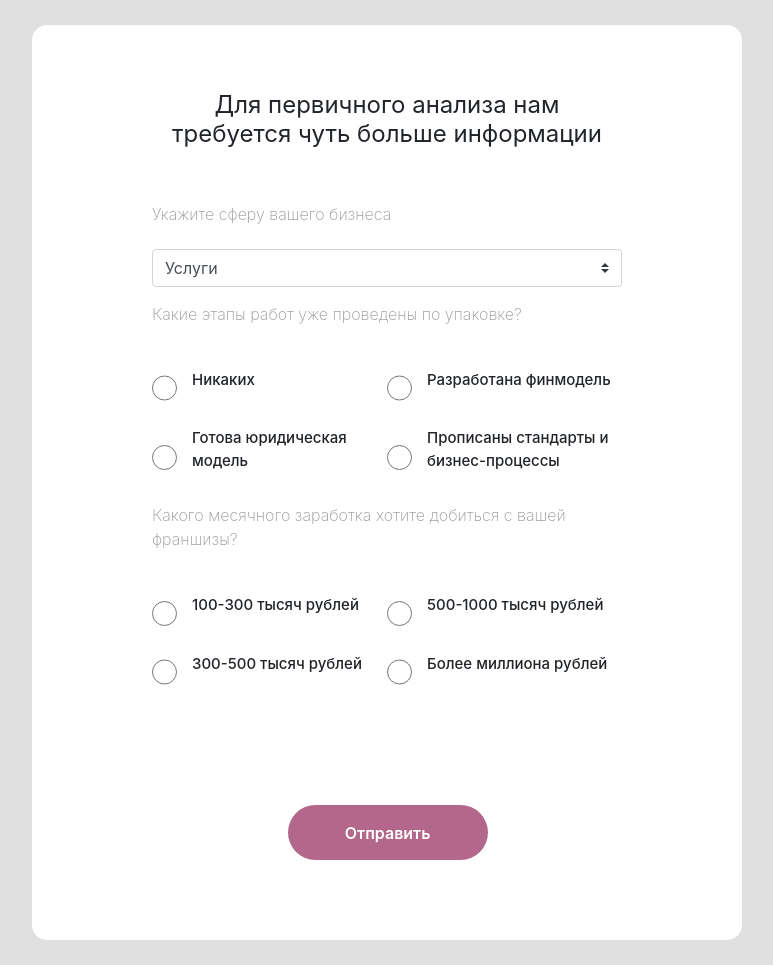
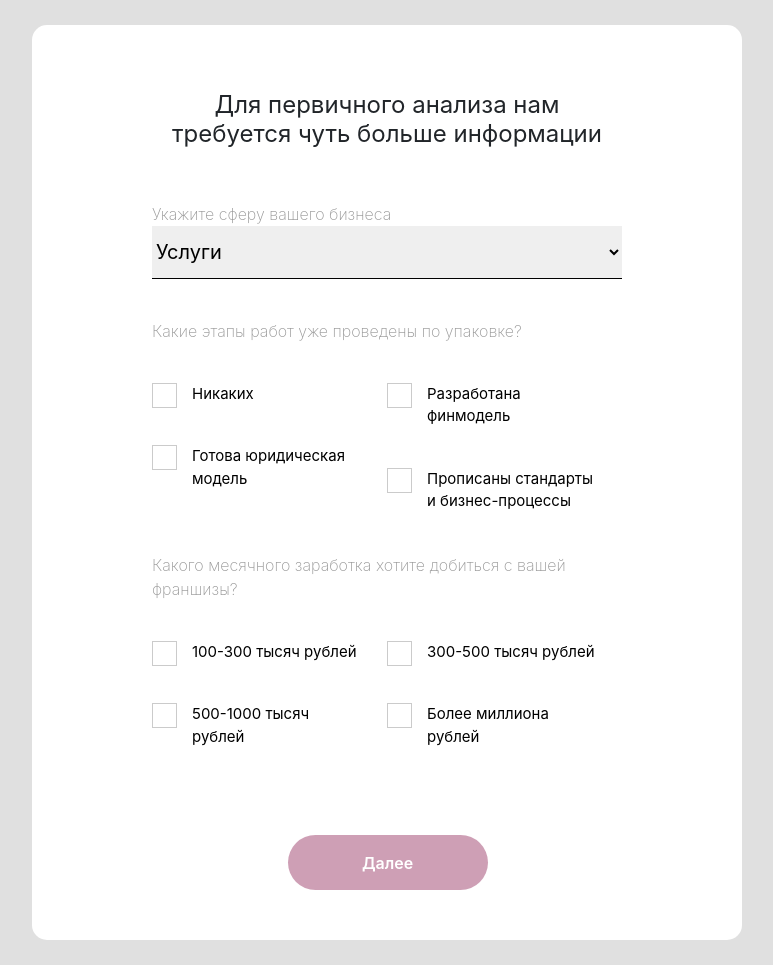
Before and after one commit to ifeelsoempty/partnerkin-task, a PHP site: page / in a window 1280 px wide. Shown: the whole page, without its empty margins (253-1026 px from the left). Run offline with PHP 8.4, Linux system fonts and the light colour scheme.

Commit message:
complete task

```diff
--- a/api/Controller.php
+++ b/api/Controller.php
@@ -17,8 +17,7 @@ function createCustomer()
     $json_str = file_get_contents('php://input');
     $data = json_decode($json_str);
 
-    $created = Service::createCustomer($data);
+    Service::createCustomer($data);
 
-    echo json_encode($created);
     return true;
 }
--- a/api/config/AppError.php
+++ b/api/config/AppError.php
@@ -1,10 +1,10 @@
 <?php
-
 class AppError
 {
     public $message;
     public $status;
-    function __construct($inputMessage,$inputStatus) {
+    function __construct($inputMessage, $inputStatus)
+    {
         $this->message = $inputMessage;
         $this->status = $inputStatus;
     }
--- a/api/config/config.php
+++ b/api/config/config.php
@@ -1,4 +1,3 @@
 <?php
-
-require_once ('AppError.php');
-require_once ('ResponseHelper.php');
+require_once('AppError.php');
+require_once('ResponseHelper.php');
--- a/api/db/Db.php
+++ b/api/db/Db.php
@@ -1,7 +1,9 @@
 <?php
-    class Db {
+class Db
+{
 
-        public static function getConnection(){
+    public static function getConnection()
+    {
         $paramsPath = ROOT . '/db/db_params.php';
         $params = include($paramsPath);
 
--- a/api/db/db_params.php
+++ b/api/db/db_params.php
@@ -5,4 +5,5 @@
     'dbname' => 'partnerkin_db',
     'user' => 'root',
     'password' => '',
+    'auth_key' => '9c0e70d89edf38d2080f616e6ac92f47'
 );
--- a/api/routes/Router.php
+++ b/api/routes/Router.php
@@ -2,7 +2,6 @@
 
 class Router
 {
-
     private  $routes;
 
     public function __construct()
@@ -21,6 +20,7 @@ class Router
     public function run()
     {
         $uri = $this->getURI();
+        $uri = preg_replace("/\?.+/", "", $uri);
         $routFoundFlag = false;
         header('Content-Type: application/json');
         foreach ($this->routes as $uriPattern => $path) {
--- a/index.html
+++ b/index.html
@@ -21,75 +21,91 @@
       <h1>Для первичного анализа нам требуется чуть больше информации</h1>
       <div class="steps">
         <label>Укажите сферу вашего бизнеса</label>
-        <div class="step-1">
-          <select class="custom-select">
+        <div class="step" style="display: block;">
+          <select class="select">
             <option>Услуги</option>
             <option>Торговля</option>
             <option>Общественное питание</option>
             <option>Производство</option>
             <option>IT-сфера</option>
-            <option>Другое</option>
+            <option id="another">Другое</option>
           </select>
         </div>
         <label>Какие этапы работ уже проведены по упаковке?</label>
-        <div class="step-2">
+        <div class="step">
           <div class="column">
-            <div class="item">
-              <input name="stage" type="radio" value="Никаких" />
-              <p>Никаких</p>
+            <div class="check-item">
+              <input id="Никаких" name="stage" type="radio" value="Никаких" />
+              <label for="Никаких">Никаких</label>
             </div>
-            <div class="item">
+            <div class="check-item">
               <input
+                id="Готова юридическая модель"
                 name="stage"
                 type="radio"
                 value="Готова юридическая модель"
               />
-              <p>Готова юридическая модель</p>
+              <label for="Готова юридическая модель">
+                Готова юридическая модель
+              </label>
             </div>
           </div>
           <div class="column">
-            <div class="item">
-              <input name="stage" type="radio" value="Разработана финмодель" />
-              <p>Разработана финмодель</p>
+            <div class="check-item">
+              <input
+                id="Разработана финмодель"
+                name="stage"
+                type="radio"
+                value="Разработана финмодель"
+              />
+              <label for="Разработана финмодель">Разработана финмодель</label>
             </div>
-            <div class="item">
+            <div class="check-item">
               <input
+                id="Прописаны стандарты и бизнес-процессы"
                 name="stage"
                 type="radio"
                 value="Прописаны стандарты и бизнес-процессы"
               />
-              <p>Прописаны стандарты и бизнес-процессы</p>
+              <label for="Прописаны стандарты и бизнес-процессы"
+                >Прописаны стандарты и бизнес-процессы</label
+              >
             </div>
           </div>
         </div>
-        <label
-          >Какого месячного заработка хотите добиться с вашей франшизы?</label
-        >
-        <div class="step-3">
+        <label>
+          Какого месячного заработка хотите добиться с вашей франшизы?
+        </label>
+        <div class="step">
           <div class="column">
-            <div class="item">
-              <input name="salary" type="radio" value="100-300" />
-              <p>100-300 тысяч рублей</p>
+            <div class="check-item">
+              <input id="100-300" name="salary" type="radio" value="100-300" />
+              <label for="100-300">100-300 тысяч рублей</label>
             </div>
-            <div class="item">
-              <input name="salary" type="radio" value="300-500" />
-              <p>300-500 тысяч рублей</p>
+            <div class="check-item">
+              <input
+                id="500-1000"
+                name="salary"
+                type="radio"
+                value="500-1000"
+              />
+              <label for="500-1000">500-1000 тысяч рублей</label>
             </div>
           </div>
           <div class="column">
-            <div class="item">
-              <input name="salary" type="radio" value="500-1000" />
-              <p>500-1000 тысяч рублей</p>
+            <div class="check-item">
+              <input id="300-500" name="salary" type="radio" value="300-500" />
+              <label for="300-500">300-500 тысяч рублей</label>
             </div>
-            <div class="item">
-              <input name="salary" type="radio" value="1000+" />
-              <p>Более миллиона рублей</p>
+            <div class="check-item">
+              <input id="1000+" name="salary" type="radio" value="1000+" />
+              <label for="1000+">Более миллиона рублей</label>
             </div>
           </div>
         </div>
       </div>
-      <button class="submit">
-        Отправить
+      <button class="submit" disabled>
+        Далее
       </button>
     </div>
   </body>
--- a/style.css
+++ b/style.css
@@ -4,14 +4,13 @@ body {
   background: #e0e0e0;
 }
 
-input {
-  min-width: 25px;
-  min-height: 25px;
-  border-radius: 10;
-  margin-right: 15px;
+input[type="radio"],
+input[type="checkbox"] {
+  display: none;
 }
 
 input[type="text"] {
+  width: 100%;
   font-size: 20px;
   padding: 10px 0;
   border: 0;
@@ -27,6 +26,30 @@ input[type="text"]:focus {
 label {
   font-weight: 200;
   color: #979797;
+  margin: 0;
+}
+
+#another-option:focus::placeholder {
+  color: transparent;
+}
+
+.select {
+  font-size: 20px;
+  width: 100%;
+  padding: 13px 0;
+  border: 0;
+  border-radius: 0;
+  border-bottom: 1px solid black;
+}
+
+.select:active {
+  border: 0;
+  border-bottom: 1px solid black;
+  outline: 0;
+}
+
+.select:focus {
+  outline: 0;
 }
 
 .form {
@@ -64,40 +87,58 @@ label {
   margin: 45px 0;
 }
 
-.step-1 {
-  margin: 15px 0;
-}
-
-.step-2 {
-  margin: 15px 0;
+.step {
+  margin-bottom: 40px;
   display: flex;
   flex-direction: row;
 }
 
-.step-3 {
-  margin: 15px 0;
+.check-item {
   display: flex;
-  flex-direction: row;
+  margin-top: 40px;
 }
 
-.item {
-  display: flex;
-  margin-top: 20px;
-  font-weight: 500;
+.check-item label {
+  color: #000000;
+  font-weight: 400;
+  font-size: 15px;
+  display: inline-block;
+  cursor: pointer;
+  position: relative;
+  padding: 0 25px 0 40px;
   font-size: 15px;
 }
 
-.input-item {
-  margin: 15px 0;
+.check-item label:before {
+  content: "";
+  display: inline-block;
+  width: 25px;
+  height: 25px;
+  position: absolute;
+  left: 0;
+  border: 1px solid #cbcbcb;
 }
 
-.completed p{
+input[type="radio"]:checked + label:before,
+input[type="checkbox"]:checked + label:before {
+  content: "\2713";
+  color: #b3688b;
+  font-size: 30px;
+  text-align: center;
+  line-height: 18px;
+}
+
+.input-item {
+  margin: 25px 0;
+}
+
+.completed p {
   font-size: 25px;
   text-align: center;
   font-weight: 500;
 }
 
-.completed img{
+.completed img {
   display: block;
   margin: 0 auto;
 }
@@ -109,7 +150,7 @@ label {
   bottom: 0;
   right: 36%;
   left: 36%;
-  bottom: 80px;
+  bottom: 50px;
   width: 200px;
   height: 55px;
   color: #ffffff;
@@ -125,5 +166,9 @@ label {
 
 .submit:hover {
   transition: 0.2s;
-  background: rgb(161, 79, 117);
+  background: #975875;
 }
+
+.submit:disabled {
+  background: #b3688ba2;
+}
```
Also changed, not shown: api/Service.php (+8 -0 lines), api/config/ResponseHelper.php (+4 -3 lines), api/db/partnerkin_db_dump.sql (added, +71 -0 lines), api/index.php (+8 -12 lines), api/routes/routes.php (+4 -4 lines), submit.js (+118 -29 lines), 1 other file. Lines whose indentation alone changed are shown as unchanged.
